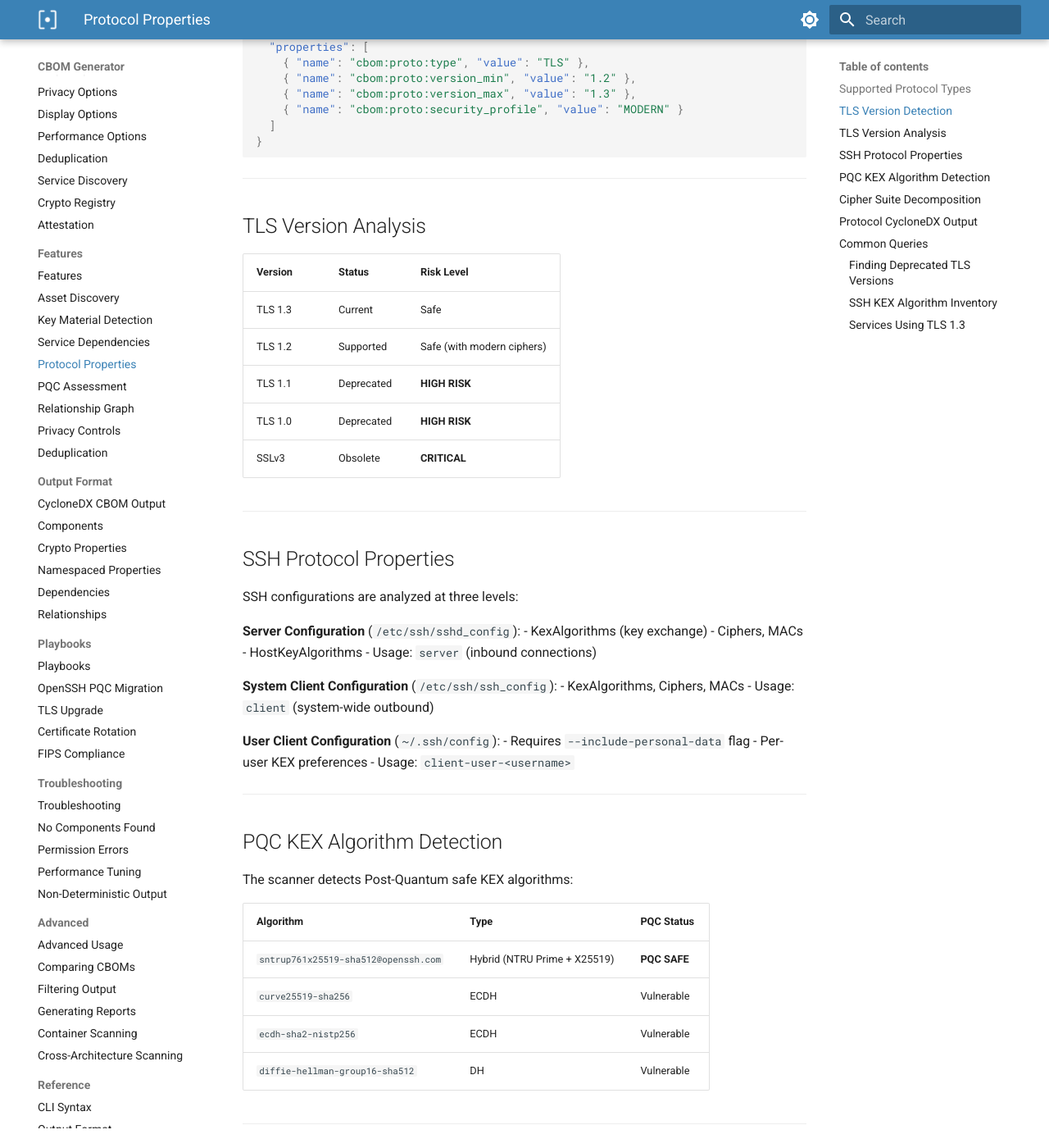
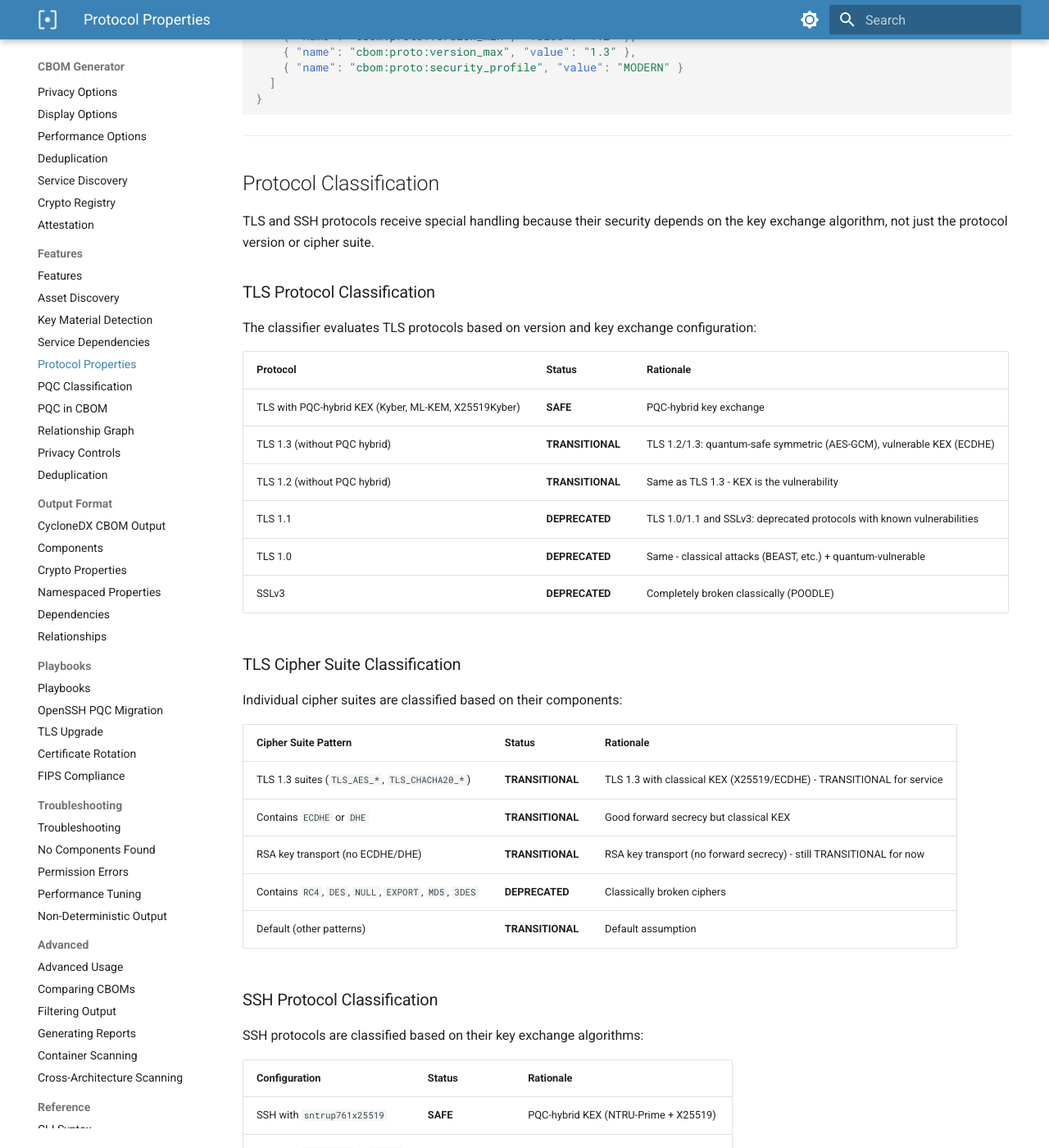
Before and after one commit to CipherIQ/docs-portal, an MkDocs documentation site: the page built from docs/cbom-generator/features/protocol-properties.md, in a window 1280 px wide and 1400 px high, scrolled down 973 px. Shown: the whole window at 82% size. Built offline with MkDocs 1.6.1 and Material for MkDocs 9.7.7, drawn with Linux system fonts in a browser that asks for light colours; some of the changed text lies outside the part shown.

Commit message:
Initial commit

```diff
--- a/docs/cbom-generator/features/protocol-properties.md
+++ b/docs/cbom-generator/features/protocol-properties.md
@@ -15,6 +18,7 @@
 | **QUIC** | Quick UDP Internet Connections | Modern web servers |
 | **WireGuard** | WireGuard VPN | WireGuard configs |
 | **OpenVPN** | OpenVPN protocol | OpenVPN configs |
+
 
 ---
 
@@ -38,15 +42,61 @@
 
 ---
 
-## TLS Version Analysis
+## Protocol Classification
 
-| Version | Status | Risk Level |
-|---------|--------|------------|
-| TLS 1.3 | Current | Safe |
-| TLS 1.2 | Supported | Safe (with modern ciphers) |
-| TLS 1.1 | Deprecated | **HIGH RISK** |
-| TLS 1.0 | Deprecated | **HIGH RISK** |
-| SSLv3 | Obsolete | **CRITICAL** |
+TLS and SSH protocols receive special handling because their security depends on the key exchange algorithm, not just the protocol version or cipher suite.
+
+### TLS Protocol Classification
+
+The classifier evaluates TLS protocols based on version and key exchange configuration:
+
+| Protocol | Status |  Rationale |
+|----------|--------|----------------|
+| TLS with PQC-hybrid KEX (Kyber, ML-KEM, X25519Kyber) | **SAFE** | PQC-hybrid key exchange |
+| TLS 1.3 (without PQC hybrid) | **TRANSITIONAL** | TLS 1.2/1.3: quantum-safe symmetric (AES-GCM), vulnerable KEX (ECDHE) |
+| TLS 1.2 (without PQC hybrid) | **TRANSITIONAL** | Same as TLS 1.3 - KEX is the vulnerability |
+| TLS 1.1 | **DEPRECATED** | TLS 1.0/1.1 and SSLv3: deprecated protocols with known vulnerabilities |
+| TLS 1.0 | **DEPRECATED** | Same - classical attacks (BEAST, etc.) + quantum-vulnerable |
+| SSLv3 | **DEPRECATED** | Completely broken classically (POODLE) |
+
+
+### TLS Cipher Suite Classification
+
+Individual cipher suites are classified based on their components:
+
+| Cipher Suite Pattern | Status |  Rationale |
+|---------------------|--------|----------------|
+| TLS 1.3 suites (`TLS_AES_*`, `TLS_CHACHA20_*`) | **TRANSITIONAL** | TLS 1.3 with classical KEX (X25519/ECDHE) - TRANSITIONAL for service |
+| Contains `ECDHE` or `DHE` | **TRANSITIONAL** | Good forward secrecy but classical KEX |
+| RSA key transport (no ECDHE/DHE) | **TRANSITIONAL** | RSA key transport (no forward secrecy) - still TRANSITIONAL for now |
+| Contains `RC4`, `DES`, `NULL`, `EXPORT`, `MD5`, `3DES` | **DEPRECATED** | Classically broken ciphers |
+| Default (other patterns) | **TRANSITIONAL** | Default assumption |
+
+
+### SSH Protocol Classification
+
+SSH protocols are classified based on their key exchange algorithms:
+
+| Configuration | Status |  Rationale |
+|---------------|--------|----------------|
+| SSH with `sntrup761x25519` | **SAFE** | PQC-hybrid KEX (NTRU-Prime + X25519) |
+| SSH with `ntruprime` or `Kyber` | **SAFE** | Uses quantum-resistant key exchange |
+| SSH with curve25519/ECDH | **TRANSITIONAL** | quantum-safe symmetric, vulnerable KEX |
+
+
+### Design Decision: Why RSA Key Transport is TRANSITIONAL
+
+The code classifies RSA key transport cipher suites as **TRANSITIONAL** (not UNSAFE), even though they lack forward secrecy.
+
+This CBOM Generator treats RSA key transport equivalently to ECDHE for PQC classification because:
+
+1. **Both are quantum-vulnerable**: Shor's algorithm can break both RSA and ECDHE
+2. **Separate concerns**: Forward secrecy is a separate property from PQC readiness
+3. **TRANSITIONAL = plan migration**: Both require migration to PQC, which is the primary concern
+
+**Note:** Organizations with strict "harvest-now-decrypt-later" concerns may want to prioritize disabling RSA key transport before ECDHE suites.
+
+
 
 ---
 
--- a/mkdocs.yml
+++ b/mkdocs.yml
@@ -73,7 +73,8 @@
       - Key Material Detection: cbom-generator/features/key-material-detection.md
       - Service Dependencies: cbom-generator/features/service-dependencies.md
       - Protocol Properties: cbom-generator/features/protocol-properties.md
-      - PQC Assessment: cbom-generator/features/pqc-assessment.md
+      - PQC Classification: cbom-generator/features/pqc-classification.md
+      - PQC in CBOM: cbom-generator/features/pqc-cbom.md
       - Relationship Graph: cbom-generator/features/relationship-graph.md
       - Privacy Controls: cbom-generator/features/privacy-controls.md
       - Deduplication: cbom-generator/features/deduplication.md
```
Also changed, not shown: other parts of docs/cbom-generator/features/protocol-properties.md (+4 -1 lines), docs/cbom-generator/features/pqc-cbom.md (renamed from docs/cbom-generator/features/pqc-assessment.md, +3 -3 lines), docs/cbom-generator/features/pqc-classification.md (added, +517 -0 lines), docs/cbom-generator/features/privacy-controls.md (+7 -2 lines), docs/cbom-generator/features/relationship-graph.md (+4 -1 lines), docs/cbom-generator/features/service-dependencies.md (+5 -1 lines).
